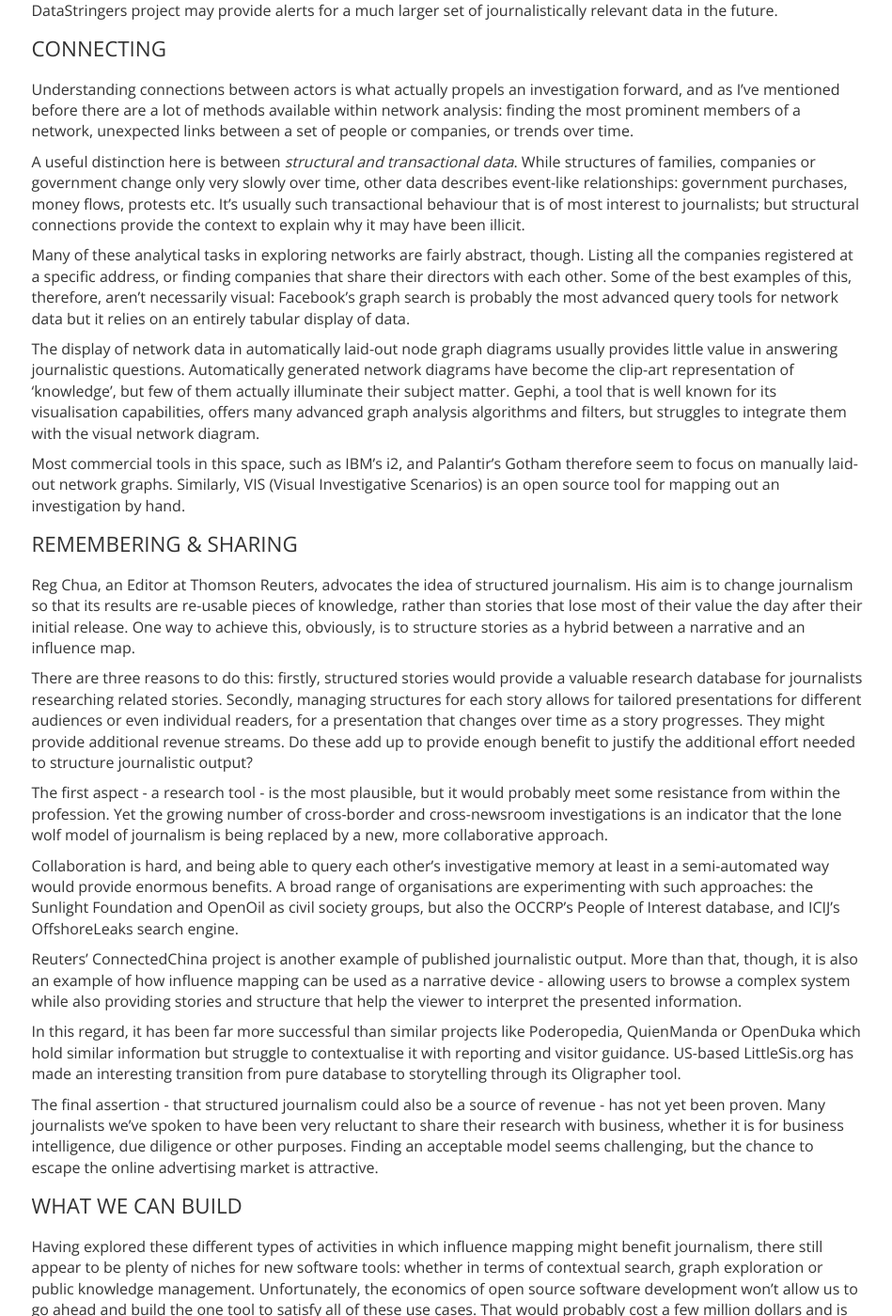
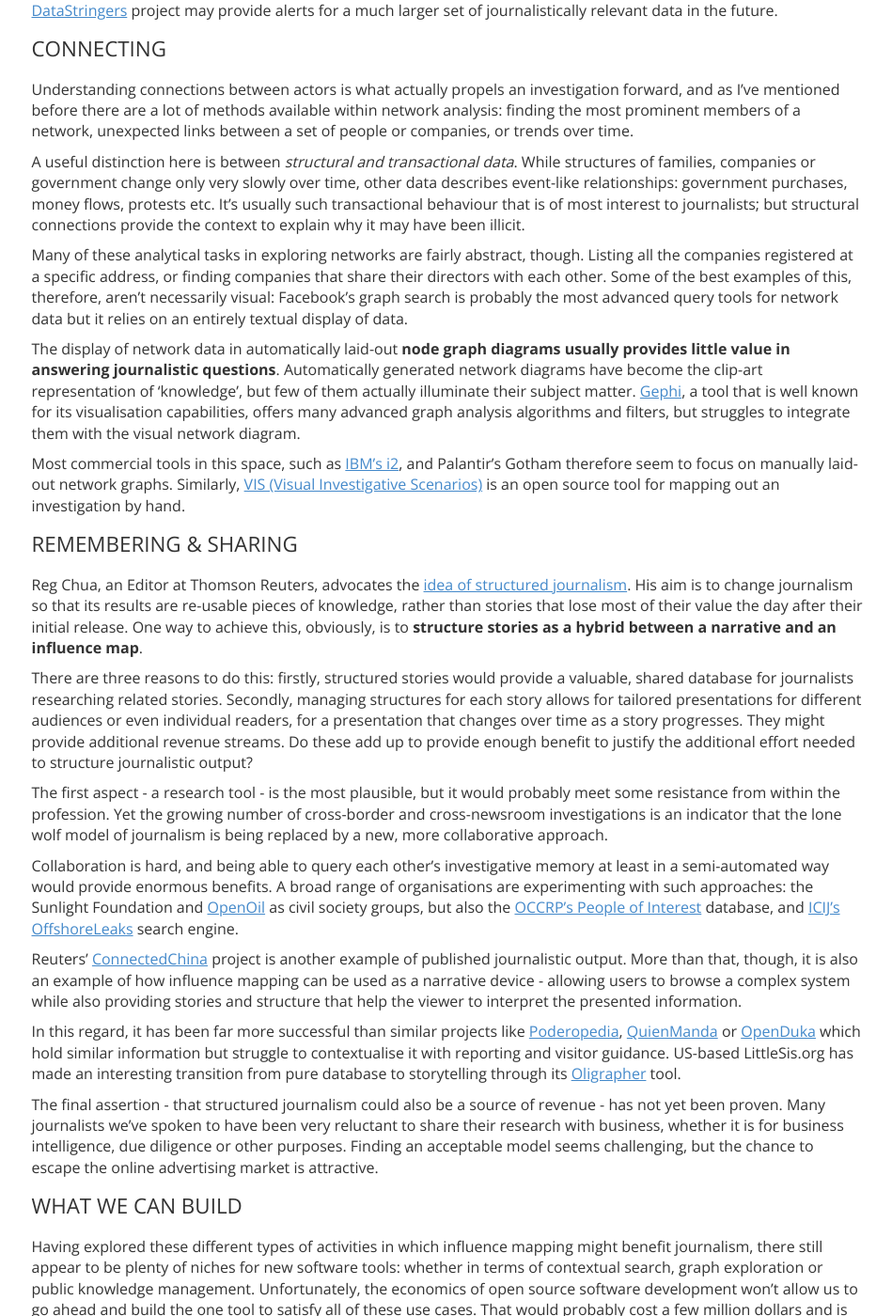
Before and after one commit to pudo/pudo.org, a Jekyll site: the page built from blog/_posts/2014-12-13-influence-mapping-journalism.md, in a window 1280 px wide and 1400 px high, scrolled down 1874 px. Shown: the whole window at 94% size, without its empty margins (311-1260 px from the left). Built offline with Jekyll 4.4.1, drawn with Linux system fonts in a browser that asks for light colours; nearby versions of some CDN libraries; Markdown is read by kramdown in place of the engine named in the settings; comment, search, counter and statistics services are not loaded; some of the changed text lies outside the part shown.

Commit message:
Links and styling.

```diff
--- a/blog/_posts/2014-12-13-influence-mapping-journalism.md
+++ b/blog/_posts/2014-12-13-influence-mapping-journalism.md
@@ -7,7 +7,7 @@
   Building Grano started with a desire to map political and economic influences. Developing it further has made us re-examine our motivations: why would journalists want software to help map out the connections between people in politics and industry?
 ---
 
-Building Grano started with a desire to map political and economic influences. Developing it further has brought with it a number of questions and re-examination of our motivations behind the tool; actually, why would journalists want software to help map out the connections between people in politics and industry?
+Building Grano started with a desire to map political and economic influences. Developing it further has brought with it a number of questions and re-examination of our motivations behind the tool; actually, **why would journalists want software to help map out the connections between people in politics and industry?**
 
 The question may sound like a no-brainer - understanding connectivities is key to good journalism - but it's actually surprisingly hard to answer.
 
@@ -19,7 +19,7 @@
 
 The most concrete answer to this question comes from mathematics. The field of graph theory has developed a variety of algorithms to quantify various properties of networks, and scientists like [Albert-László Barabási](http://www.barabasi.com/) have advocated the use of statistical *network theory* as an everything theory that applies equally to epidemology, the web and human society.
 
-Undoubtedly, it is useful to understand some of the metrics which rank the main connectors in a network, as well as the mechanisms which lead to the creation of so-called *scale-free networks* - network structures in which most of the connections are focussed on a small set of extremely well-connected hubs. But, by itself, these mechanisms do not produce news. At best, network metrics will tell us where to look, not what the story is.
+Undoubtedly, it is useful to understand some of the metrics which rank the main connectors in a network, as well as the mechanisms which lead to the creation of so-called *scale-free networks* - network structures in which most of the connections are focussed on a small set of extremely well-connected hubs. But, by itself, these mechanisms do not produce news. At best, **network metrics will tell us where to look**, not what the story is.
 
 The value of statistical network analysis is further reduced by the subject of our analysis: while we might sometimes be lucky to study a single, consistent database of company ownership, much more often, the data we're exploring is assembled through badly-used reporting mechanisms, and, sometimes, manual collection. Running statistics on these networks will unfortunately tell us much more about the way we got the data than about the subjects of our journalistic inquiry.
 
@@ -35,7 +35,7 @@
 
 ## Searching
 
-Searching for information is fundamental to any kind of journalism. For investigative reporters, a large number of databases have appeared over the past few years: OpenCorporates, Arachnys or the many data catalogues governments across the world have published.
+Searching for information is fundamental to any kind of journalism. For investigative reporters, a large number of databases have appeared over the past few years: [OpenCorporates](http://opencorporates.com/), [Arachnys](https://arachnys.com/) or the many data catalogues governments across the world have published.
 
 As the number of available data sources grows, the limiting factor to the precision of the results of a search changes. Instead of being linked to the size of the database ("are the things I am searching for in the searchable index?"), the quality of results becomes a function of the size of the query: how much *contextual understanding* does a search engine have for what their users might actually want to find? In other words: how well does it understand your needs?
 
@@ -43,13 +43,13 @@
 
 What Google, Facebook and Twitter have recognised is simple: **networks are a great form of context**, knowing the social network of a person searching for information helps to understand their intent when they are sending you a  query.
 
-How does this relate to journalism? Imagine that you typed "BP" into the search box of a journalistic research application. Based on that query, the tool can give you very little information. On the other hand, if a search engine knows that you're looking into a network of politicians in Nigeria, then a search can return information BP PLC's subsidiaries in the country, the terms of their oil licenses and perhaps even media coverage of the meetings in which those were negotiated.
+How does this relate to journalism? Imagine that you typed "BP" into the search box of a journalistic research application. Based on that query, the tool can give you very little information. On the other hand, if a search engine knows that you're looking into a network of politicians in Nigeria, then a search can return information BP PLC's subsidiaries in the country, the terms of their [oil licenses](http://repository.openoil.net/) and perhaps even media coverage of the meetings in which those were negotiated.
 
-Such context-aware searches can be used to improve a range of search mechanisms, from social media tracking, document mining to web crawling. Journalists should be aware of tools like analice.me, Maltego and the Transparency Toolkit.
+Such context-aware searches can be used to improve a range of search mechanisms, from social media tracking, document mining to web crawling. Journalists should be aware of tools like [analice.me](http://analice.me/), [Maltego](https://www.paterva.com/web6/products/maltego.php) and the [Transparency Toolkit](https://transparencytoolkit.org/).
 
 The best search, however, is one that you did not have to run. While pulling information will remain crucial to journalism, structured investigations data allows for journalists to receive push updates whenever new information becomes available: company creation, filings to a regulator, political finance and so on.
 
-Tools like Google Alerts, If This Then That and Planning Alerts are already available, and the BBC News Labs' DataStringers project may provide alerts for a much larger set of journalistically relevant data in the future.
+Tools like Google Alerts, [If This Then That](https://ifttt.com) and [Planning Alerts](http://www.planningalerts.org.au/) are already available, and the [BBC News Labs' DataStringers](https://source.opennews.org/en-US/articles/bbc-news-labs-datastringer/) project may provide alerts for a much larger set of journalistically relevant data in the future.
 
 ## Connecting
 
@@ -57,25 +57,25 @@
 
 A useful distinction here is between *structural and transactional data*. While structures of families, companies or government change only very slowly over time, other data describes event-like relationships: government purchases, money flows, protests etc. It's usually such transactional behaviour that is of most interest to journalists; but structural connections provide the context to explain why it may have been illicit.
 
-Many of these analytical tasks in exploring networks are fairly abstract, though. Listing all the companies registered at a specific address, or finding companies that share their directors with each other. Some of the best examples of this, therefore, aren't necessarily visual: Facebook's graph search is probably the most advanced query tools for network data but it relies on an entirely tabular display of data.
+Many of these analytical tasks in exploring networks are fairly abstract, though. Listing all the companies registered at a specific address, or finding companies that share their directors with each other. Some of the best examples of this, therefore, aren't necessarily visual: Facebook's graph search is probably the most advanced query tools for network data but it relies on an entirely textual display of data.
 
-The display of network data in automatically laid-out node graph diagrams usually provides little value in answering journalistic questions. Automatically generated network diagrams have become the clip-art representation of 'knowledge', but few of them actually illuminate their subject matter. Gephi, a tool that is well known for its visualisation capabilities, offers many advanced graph analysis algorithms and filters, but struggles to integrate them with the visual network diagram.
+The display of network data in automatically laid-out **node graph diagrams usually provides little value in answering journalistic questions**. Automatically generated network diagrams have become the clip-art representation of 'knowledge', but few of them actually illuminate their subject matter. [Gephi](https://gephi.github.io/), a tool that is well known for its visualisation capabilities, offers many advanced graph analysis algorithms and filters, but struggles to integrate them with the visual network diagram.
 
-Most commercial tools in this space, such as IBM's i2, and Palantir's Gotham therefore seem to focus on manually laid-out network graphs. Similarly, VIS (Visual Investigative Scenarios) is an open source tool for mapping out an investigation by hand.
+Most commercial tools in this space, such as [IBM's i2](www.i2.co.uk/Products/analysts_notebook/default.asp#), and Palantir's Gotham therefore seem to focus on manually laid-out network graphs. Similarly, [VIS (Visual Investigative Scenarios)](http://vis.occrp.org) is an open source tool for mapping out an investigation by hand.
 
 ## Remembering & Sharing
 
-Reg Chua, an Editor at Thomson Reuters, advocates the idea of structured journalism. His aim is to change journalism so that its results are re-usable pieces of knowledge, rather than stories that lose most of their value the day after their initial release. One way to achieve this, obviously, is to structure stories as a hybrid between a narrative and an influence map.
+Reg Chua, an Editor at Thomson Reuters, advocates the [idea of structured journalism](http://structureofnews.wordpress.com/structured-journalism/). His aim is to change journalism so that its results are re-usable pieces of knowledge, rather than stories that lose most of their value the day after their initial release. One way to achieve this, obviously, is to **structure stories as a hybrid between a narrative and an influence map**.
 
-There are three reasons to do this: firstly, structured stories would provide a valuable research database for journalists researching related stories. Secondly, managing structures for each story allows for tailored presentations for different audiences or even individual readers, for a presentation that changes over time as a story progresses. They might provide additional revenue streams. Do these add up to provide enough benefit to justify the additional effort needed to structure journalistic output?
+There are three reasons to do this: firstly, structured stories would provide a valuable, shared database for journalists researching related stories. Secondly, managing structures for each story allows for tailored presentations for different audiences or even individual readers, for a presentation that changes over time as a story progresses. They might provide additional revenue streams. Do these add up to provide enough benefit to justify the additional effort needed to structure journalistic output?
 
 The first aspect - a research tool - is the most plausible, but it would probably meet some resistance from within the profession. Yet the growing number of cross-border and cross-newsroom investigations is an indicator that the lone wolf model of journalism is being replaced by a new, more collaborative approach.
 
-Collaboration is hard, and being able to query each other's investigative memory at least in a semi-automated way would provide enormous benefits. A broad range of organisations are experimenting with such approaches: the Sunlight Foundation and OpenOil as civil society groups, but also the OCCRP's People of Interest database, and ICIJ's OffshoreLeaks search engine.
+Collaboration is hard, and being able to query each other's investigative memory at least in a semi-automated way would provide enormous benefits. A broad range of organisations are experimenting with such approaches: the Sunlight Foundation and [OpenOil](http://openoil.net/) as civil society groups, but also the [OCCRP's People of Interest](https://reportingproject.net/occrp/) database, and [ICIJ's OffshoreLeaks](http://offshoreleaks.icij.org/) search engine.
 
-Reuters' ConnectedChina project is another example of published journalistic output. More than that, though, it is also an example of how influence mapping can be used as a narrative device - allowing users to browse a complex system while also providing stories and structure that help the viewer to interpret the presented information.
+Reuters' [ConnectedChina](http://connectedchina.reuters.com/) project is another example of published journalistic output. More than that, though, it is also an example of how influence mapping can be used as a narrative device - allowing users to browse a complex system while also providing stories and structure that help the viewer to interpret the presented information.
 
-In this regard, it has been far more successful than similar projects like Poderopedia, QuienManda or OpenDuka which hold similar information but struggle to contextualise it with reporting and visitor guidance. US-based LittleSis.org has made an interesting transition from pure database to storytelling through its Oligrapher tool.
+In this regard, it has been far more successful than similar projects like [Poderopedia](http://www.poderopedia.org/), [QuienManda](http://quienmanda.es/) or [OpenDuka](http://openduka.org/) which hold similar information but struggle to contextualise it with reporting and visitor guidance. US-based LittleSis.org has made an interesting transition from pure database to storytelling through its [Oligrapher](http://blog.littlesis.org/2014/07/22/introducing-oligrapher-power-mapping-on-littlesis/) tool.
 
 The final assertion - that structured journalism could also be a source of revenue - has not yet been proven. Many journalists we've spoken to have been very reluctant to share their research with business, whether it is for business intelligence, due diligence or other purposes. Finding an acceptable model seems challenging, but the chance to escape the online advertising market is attractive.
 
@@ -83,7 +83,7 @@
 
 Having explored these different types of activities in which influence mapping might benefit journalism, there still appear to be plenty of niches for new software tools: whether in terms of contextual search, graph exploration or public knowledge management. Unfortunately, the economics of open source software development won't allow us to go ahead and build the one tool to satisfy all of these use cases. That would probably cost a few million dollars and is more likely to fail than not.
 
-Instead, we've chosen to explore the future of the Grano platform by conducting several experiments, researching some of the challenges I've sketched out which seem particularly interesting: the enrichment of data based on public databases, improving the linkage of narratives and influence maps by blurring the boundaries between both, and improving the way that people can use networks information to sketch out their stories.
+Instead, we've chosen to **explore the future of the Grano platform by conducting several experiments**, researching some of the challenges I've sketched out which seem particularly interesting: the enrichment of data based on public databases, improving the linkage of narratives and influence maps by blurring the boundaries between both, and improving the way that people can use networks information to sketch out their stories.
 
 Our first experiment is a search tool that conducts a structured investigation of company and directorship data across a set of public databases. Please try out an early prototype, called [loom](http://loom.grano.cc), and send us any feedback you might have for that application.
 
```
